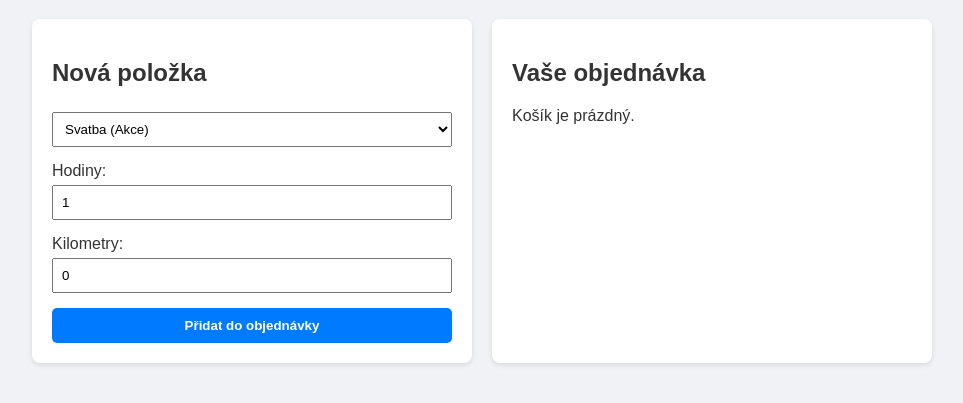
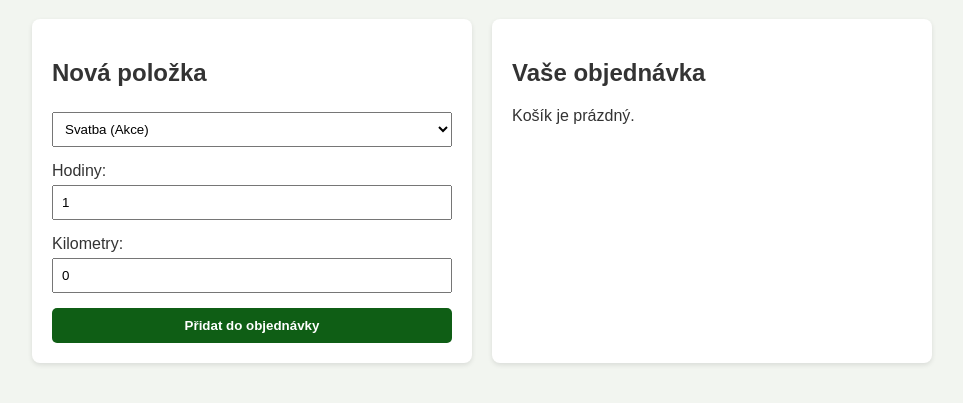
Before and after one commit to coder245lukas/main-projekt-2026, a plain HTML site: page index.html in a window 1280 px wide. Shown: the part 89-492 px from the top of the page, without its empty margins (158-1121 px from the left). Drawn offline with Linux system fonts and the light colour scheme.

Commit message:
finalni commit

```diff
--- a/style.css
+++ b/style.css
@@ -1,17 +1,52 @@
-/* děláno pomoci AI*/
-body { font-family: sans-serif; background: #f0f2f5; padding: 20px; color: #333; }
+/* css děláno pomoci AI*/
+body { font-family: sans-serif;
+    background: #f2f5f0;
+    padding: 20px;
+    color: #333; }
+
 h1 { text-align: center; }
 
 /* Responzivní rozvržení */
-.kontejner { display: flex; flex-wrap: wrap; gap: 20px; max-width: 900px; margin: 0 auto; }
-.panel { background: white; padding: 20px; border-radius: 8px; flex: 1; min-width: 300px; box-shadow: 0 2px 5px rgba(0,0,0,0.1); }
+.kontejner { display: flex;
+    flex-wrap: wrap;
+    gap: 20px;
+    max-width: 900px;
+    margin: 0 auto; }
+
+.panel { background: white;
+    padding: 20px;
+    border-radius: 8px;
+    flex: 1;
+    min-width: 300px;
+    box-shadow: 0 2px 5px rgba(0,0,0,0.1); }
 
 /* Vzhled prvků */
-input, select { width: 100%; padding: 8px; margin: 5px 0 15px; box-sizing: border-box; }
-button { padding: 10px; border: none; border-radius: 5px; cursor: pointer; color: white; }
-.btn-hlavni { background: #007bff; width: 100%; font-weight: bold; }
-.btn-smazat { background: #dc3545; padding: 5px 10px; } /* Červené tlačítko smazat */
+input, select { width: 100%;
+    padding: 8px;
+    margin: 5px 0 15px;
+    box-sizing: border-box; }
+
+button { padding: 10px;
+    border: none;
+    border-radius: 5px;
+    cursor: pointer;
+    color: white; }
+
+.btn-hlavni { background: #0f5e15;
+    width: 100%;
+    font-weight: bold; }
+
+.btn-smazat { background: #dc3545;
+    padding: 5px 10px; } /* Červené tlačítko smazat */
 
 /* Platí pro položky v košíku */
-.polozka { display: flex; justify-content: space-between; align-items: center; border-bottom: 1px solid #ddd; padding: 10px 0; }
-.celkem { font-size: 1.3em; font-weight: bold; text-align: right; margin-top: 15px; }
+.polozka { display: flex;
+    justify-content: space-between;
+    align-items: center;
+    border-bottom: 1px solid #ddd;
+    padding: 10px 0; }
+
+.celkem { font-size: 1.3em;
+    font-weight: bold;
+    text-align: right;
+    margin-top: 15px; }
```
Also changed, not shown: 1 other file.
